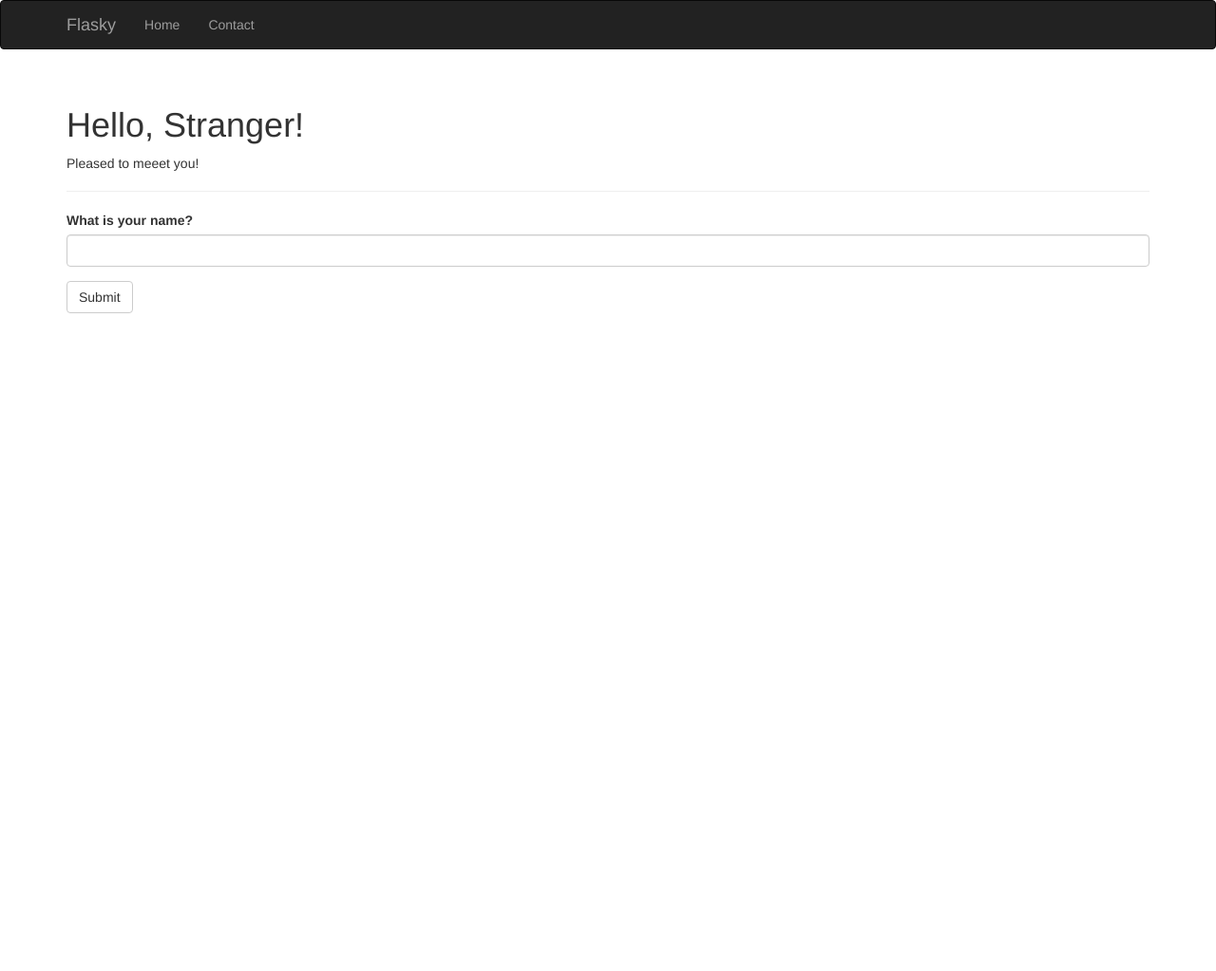
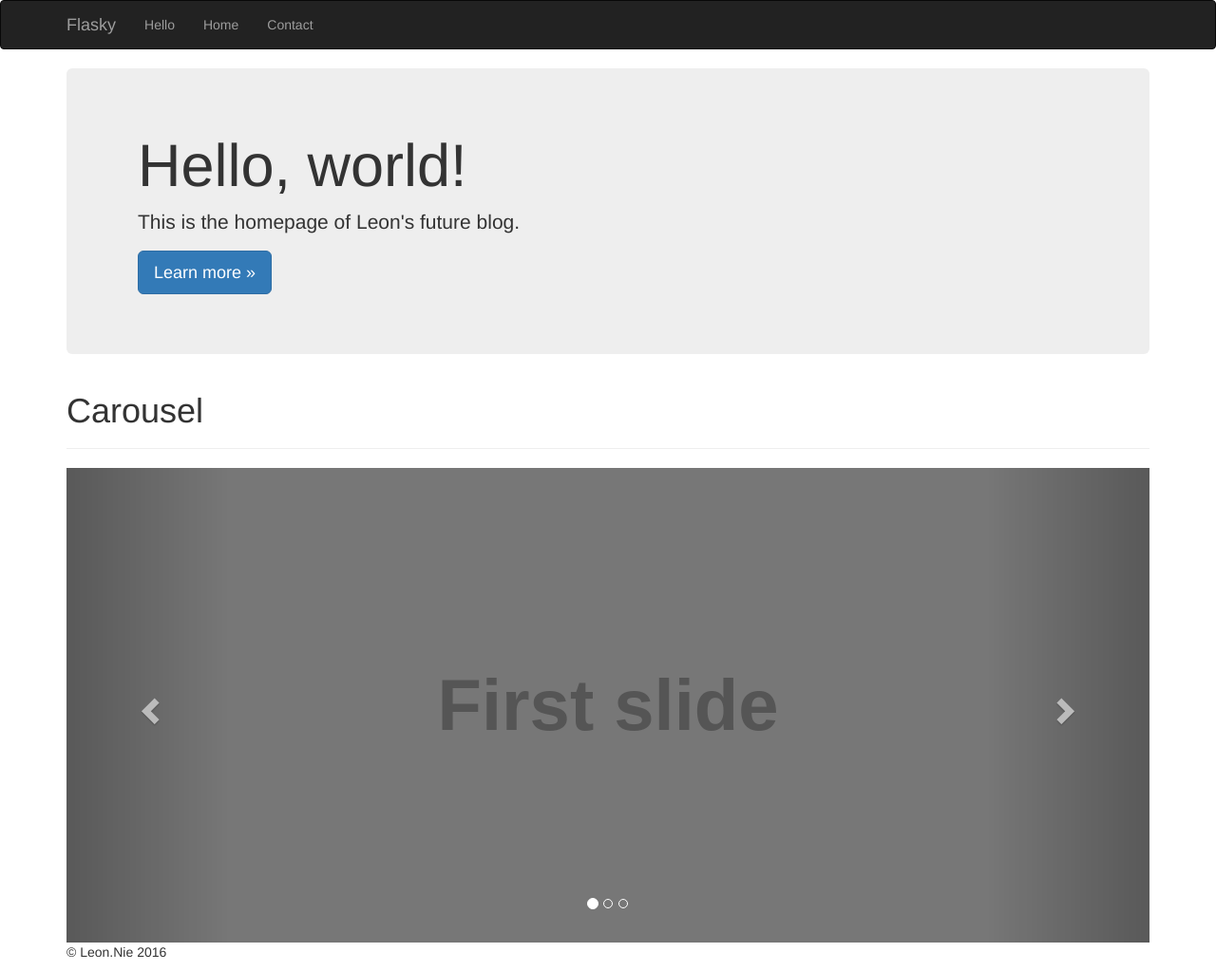
Before and after one commit to 312534928/Learn_Flask, a Flask app: page / in a window 1280 px wide. Shown: the whole page at 95% size. Before the commit the page ends 330 px from the top, so only its background shows below. Run offline with Flask 2, Linux system fonts and the light colour scheme; some libraries are stand-ins or nearby versions.

Commit message:
Homepage implement

```diff
--- a/app/templates/base.html
+++ b/app/templates/base.html
@@ -22,6 +22,7 @@
             </div>
             <div class="navbar-collapse collapse">
                 <ul class="nav navbar-nav">
+                    <li><a href="{{ url_for('main.hello') }}">Hello</a></li>
                     <li><a href="{{ url_for('main.home') }}">Home</a></li>
                     <li><a href="{{ url_for('main.contact') }}">Contact</a></li>
                 </ul>
@@ -32,13 +33,8 @@
 
 {% block content %}
     <div class="container">
-    {% for message in get_flashed_messages() %}
-    <div class="alert alert-warning">
-        <button type="button" class="close" data-dismiss="alert">&times;</button>
-        {{ message }}
-    </div>
-    {% endfor %}
-        {% block page_content %}{% endblock %}
+        {% block page_content %}
+        {% endblock %}
     </div>
 {% endblock %}
 
--- a/app/templates/index.html
+++ b/app/templates/index.html
@@ -1,20 +1,51 @@
 {% extends "base.html" %}
-{% import "bootstrap/wtf.html" as wtf %}
-
 
 {% block title %}Flasky{% endblock %}
 
+{% block page_content %}
 
-{% block page_content %}
+    <div class="jumbotron">
+        <div class="container">
+            <h1>Hello, world!</h1>
+            <p>This is the homepage of Leon's future blog.</p>
+            <p><a class="btn btn-primary btn-lg" href="#" role="button">Learn more &raquo;</a></p>
+        </div>
+
+
+    </div>
+
     <div class="page-header">
-        <h1>Hello, {% if name %}{{ name|capitalize }}{% else %}Stranger{% endif %}!</h1>
-        {% if not known %}
-            <p>Pleased to meeet you!</p>
-        {% else %}
-            <p>Happy to see you again!</p>
-        {% endif %}
+        <h1>Carousel</h1>
     </div>
-    {{ wtf.quick_form(form) }}
-    {#    <p>The local date and time is {{ moment(current_time).format('LLL') }}.</p>#}
-    {#    <p>That was {{ moment(current_time).fromNow(refresh=True) }}</p>#}
+
+    <div id="carousel-example-generic" class="carousel slide" data-ride="carousel">
+        <ol class="carousel-indicators">
+            <li data-target="#carousel-example-generic" data-slide-to="0" class="active"></li>
+            <li data-target="#carousel-example-generic" data-slide-to="1"></li>
+            <li data-target="#carousel-example-generic" data-slide-to="2"></li>
+        </ol>
+        <div class="carousel-inner" role="listbox">
+            <div class="item active">
+                <img src="static/First slide.svg" alt="First slide">
+            </div>
+            <div class="item">
+                <img src="static/Second slide.svg" alt="Second slide">
+            </div>
+            <div class="item">
+                <img src="static/Third slide.svg" alt="Third slide">
+            </div>
+        </div>
+        <a class="left carousel-control" href="#carousel-example-generic" role="button" data-slide="prev">
+            <span class="glyphicon glyphicon-chevron-left" aria-hidden="true"></span>
+            <span class="sr-only">Previous</span>
+        </a>
+        <a class="right carousel-control" href="#carousel-example-generic" role="button" data-slide="next">
+            <span class="glyphicon glyphicon-chevron-right" aria-hidden="true"></span>
+            <span class="sr-only">Next</span>
+        </a>
+    </div>
+
+    <footer>
+        <p>&copy; Leon.Nie 2016</p>
+    </footer>
 {% endblock %}
```
Also changed, not shown: app/main/views.py (+8 -4 lines), app/templates/hello.html (added, +31 -0 lines), app/static/First slide.svg (added), app/static/Second slide.svg (added), app/static/Third slide.svg (added).
